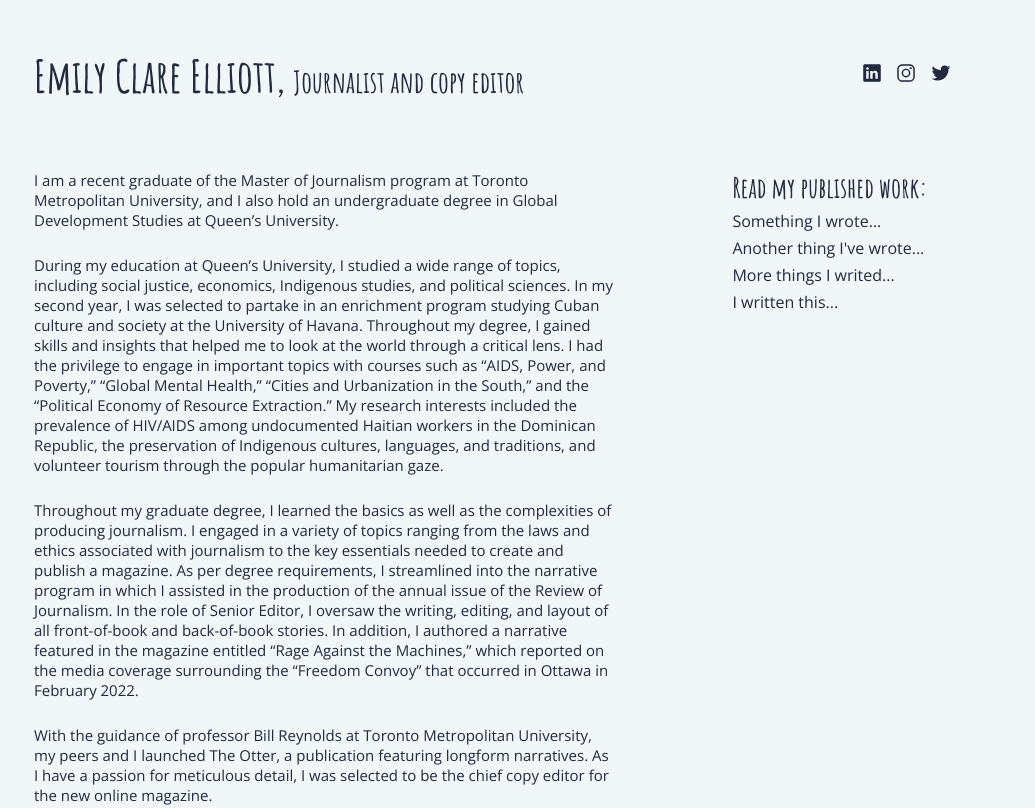
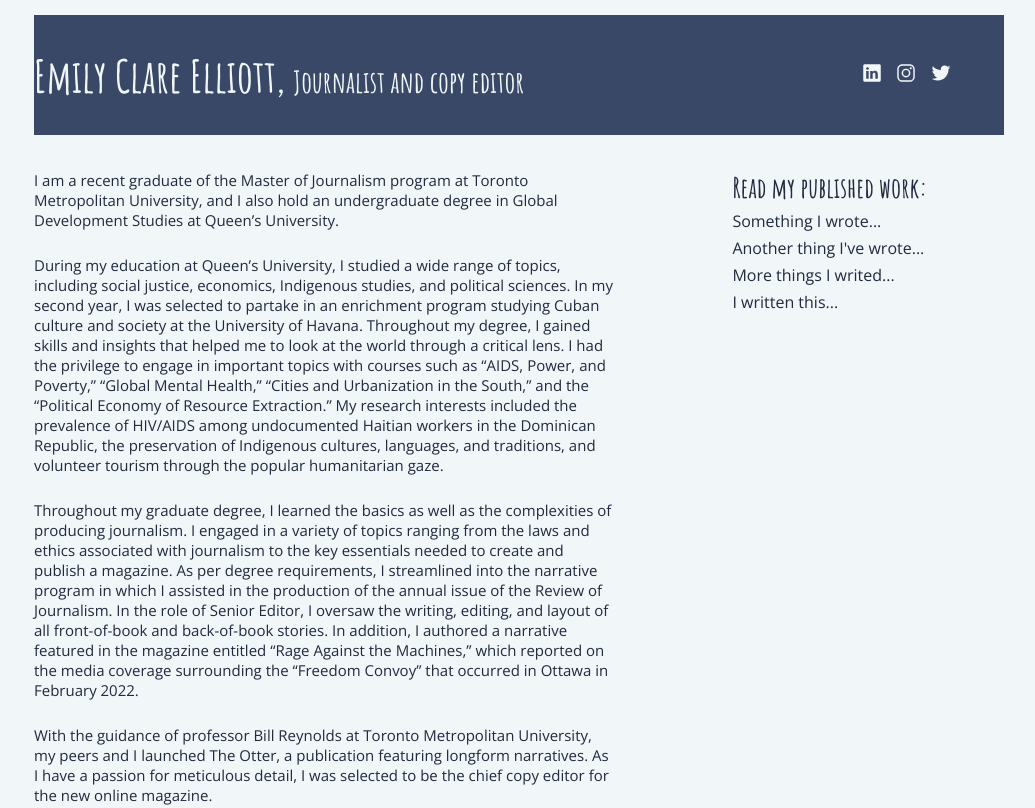
Before and after one commit to BurbankShirtface/EmilyClareElliot, a plain HTML site: page index.html in a window 1280 px wide. Shown: the top 808 px of the page, without its empty margins (121-1156 px from the left). Drawn offline with nearby package versions, Linux system fonts and the light colour scheme.

Commit message:
more stuff

```diff
--- a/style.css
+++ b/style.css
@@ -2,13 +2,13 @@
   margin: 0;
   padding: 0;
   box-sizing: border-box;
-  background-color: #f1f6f9;
-  color: #212a3e;
 
   font-family: "Open Sans", sans-serif;
 }
 
 body {
+  background-color: #f1f6f9;
+  color: #212a3e;
   height: 100vh;
   max-width: 1000px;
   margin: 0 auto;
@@ -21,6 +21,8 @@ header {
   justify-content: space-between;
   align-items: center;
   margin-bottom: 10px;
+  background-color: #394867;
+  color: #f1f6f9;
 }
 
 .title-banner {
@@ -47,9 +49,10 @@ ion-icon {
   font-size: 20px;
   cursor: pointer;
   transition: all 400ms ease;
+  color: #f1f6f9;
 }
 ion-icon:hover {
-  color: #465a86;
+  color: #67779a;
 }
 
 .main-body {
```
